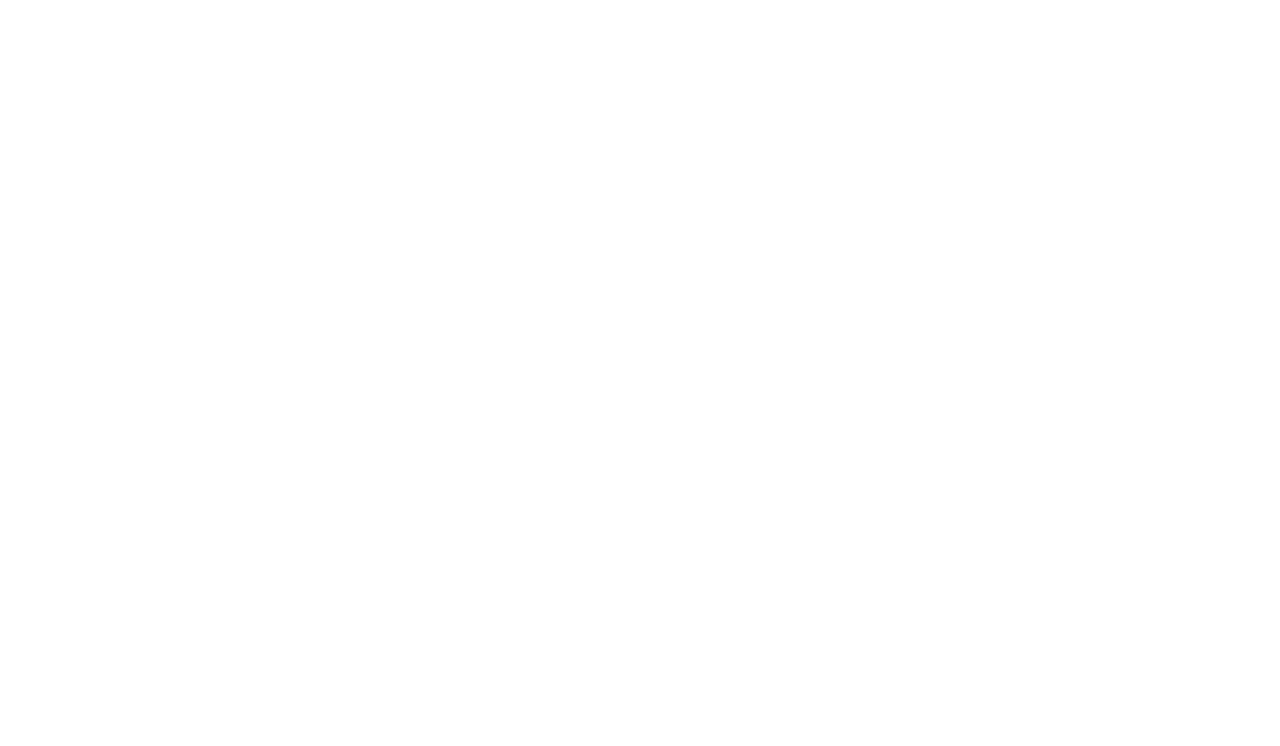
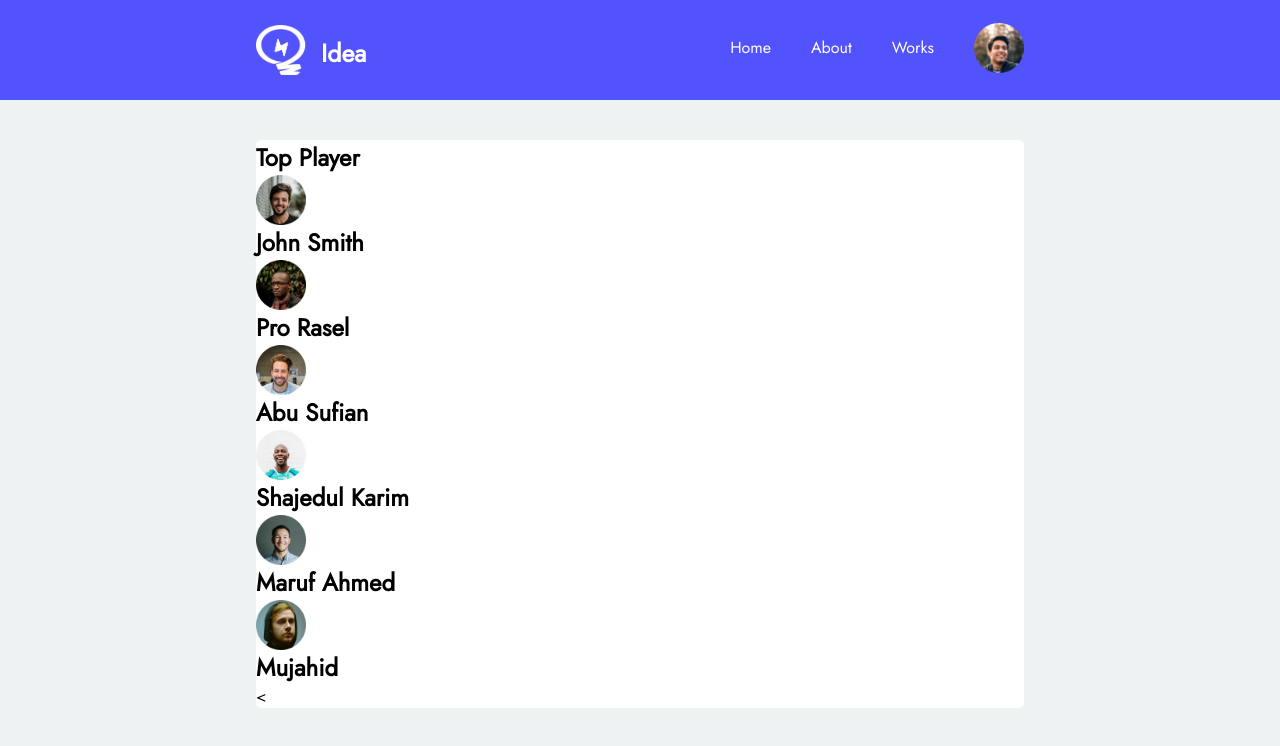
Before and after one commit to sojib38/Leader-Board, a plain HTML site: page index.html in a window 1280 px wide. Drawn offline with Linux system fonts and the light colour scheme; a web font is replaced by a local one.

Commit message:
Clean branch clone

```diff
--- a/index.html
+++ b/index.html
@@ -25,6 +25,78 @@
      <!--Google fonts-->
 </head>
 <body>
+     <!--Header section Start-->
 
+    <header>
+        <nav>
+            <div class="logo-container">
+                <img src="images/icons/logo.png" alt="logo">
+                <h1 class="logo-h1">Idea</h1>
+            </div>
+
+            <div class="nav-items">
+                <a href="#">Home</a>
+                <a href="#">About</a>
+                <a href="#">Works</a>
+                <img class="logo-img" src="images/icons/profile.png">
+            </div>
+        </nav>
+    </header>
+
+    <!--Header section End-->
+
+    <!--Top Section start-->
+    <main>
+
+        <section class="top-sec">
+
+            <div class="top-1">
+
+                <h1 class="top-h1">Top Player</h1>
+
+                <div class="player-container">
+
+                    <div class="player-1 pl-div">
+                        <img src="images/players/player-1.png">
+                        <h1 class="pl-name">John Smith</h1>
+                    </div>
+
+                    <div class="player-2 pl-div">
+                        <img src="images/players/player-2.png">
+
+                        <h1 class="pl-name">Pro Rasel</h1>
+                    </div>
+                    <div class="player-3 pl-div">
+                        <img src="images/players/player-3.png">
+
+                        <h1 class="pl-name">Abu Sufian</h1>
+                    </div>
+                    <div class="player-4 pl-div">
+                        <img src="images/players/player-4.png">
+
+                        <h1 class="pl-name">Shajedul Karim</h1>
+                    </div>
+                    <div class="player-5 pl-div">
+                        <img src="images/players/player-5.png">
+
+                        <h1 class="pl-name">Maruf Ahmed</h1>
+                    </div>
+                    <div class="player-6 pl-div">
+                        <img src="images/players/player-6.png">
+
+                        <h1 class="pl-name">Mujahid</h1>
+                    <</div>
+
+                </div>
+
+            </div>
+
+            <div class="top-1">
+
+            </div>
+
+        </section>
+    <!--Top Section End-->
+    </main>
 </body>
 </html>
--- a/style.css
+++ b/style.css
@@ -2,4 +2,88 @@
     font-family: 'Jost', sans-serif;
     margin: 0;
     padding: 0;
+
 }
+
+/* Header section start */
+
+header{
+    height: 100px;
+    width: 100%;
+    background-color: rgb(83, 83, 253);
+
+}
+
+header nav{
+    width: 60%;
+    margin: 0 auto;
+}
+
+/* Nav section start */
+
+nav{
+    display: flex;
+    justify-content: space-between;
+}
+
+nav img{
+    height: 50px;
+    width: 50px;
+}
+
+.logo-container{
+    display: flex;
+    margin-top: 25px;
+}
+
+.logo-h1{
+    color: white;
+    margin-top: 10px;
+    margin-left: 15px;
+    font-size: 25px;
+}
+
+.nav-items{
+    display: flex;
+    align-items: center;
+    margin-top: 20px;
+}
+
+.nav-items a{
+    text-decoration: none;
+    margin-right: 40px;
+    color: white;
+}
+
+
+/* Nav section end */
+
+
+
+
+/* Header section end */
+
+
+body{
+    background-color: rgb(237, 242, 242);
+}
+
+/* Top section start */
+
+.top-sec{
+    width: 60%;
+    margin: 40px auto;
+    background-color: white;
+    border-radius: 5px;
+}
+
+
+.player-container img{
+    height: 50px;
+    width: 50px;
+    display: grid;
+    grid-template-columns: 100px 100px 100px;
+}
+
+
+/* Top section End */
```
